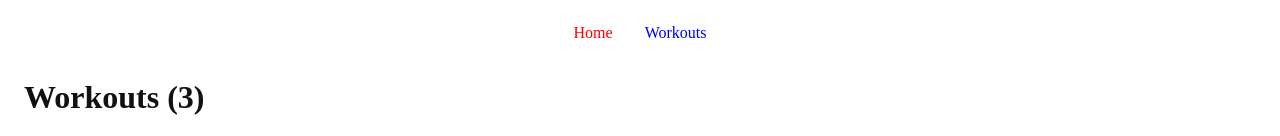
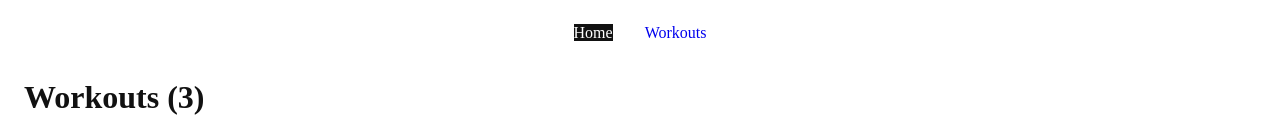
Before and after one commit to lukasreinfurt/hiss, a Vue app: page / in a window 1280 px wide. Shown: the top 136 px of the page. Built offline with nearby package versions, Linux system fonts and the light colour scheme.

Commit message:
Fix low contrast on nav menu active links

```diff
--- a/src/assets/css/app.css
+++ b/src/assets/css/app.css
@@ -40,7 +40,8 @@ nav a {
 }
 
 nav a.router-link-exact-active {
-    color: red;
+    color: white;
+    background-color: #111;
 }
 
 .card {
```
